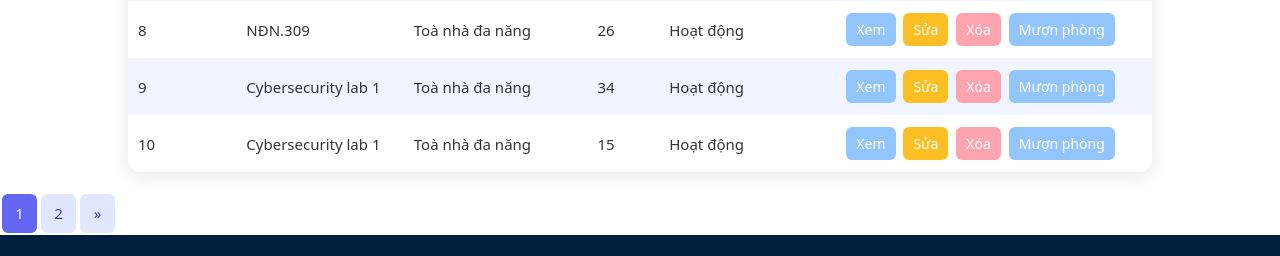
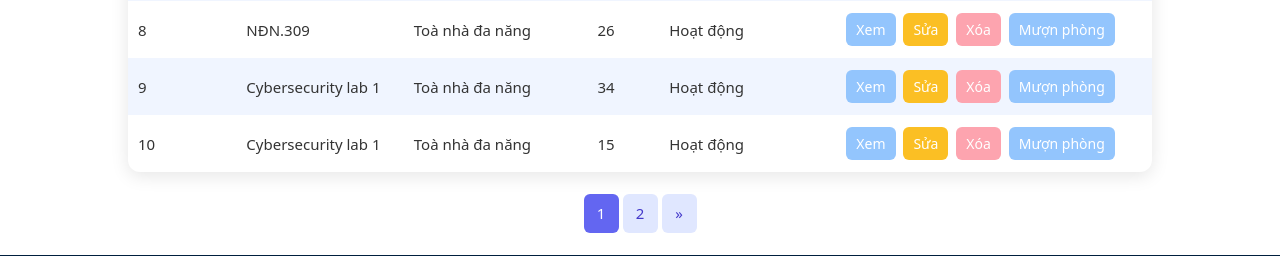
Before and after one commit to TuanKiet1774/LabManagementSystem, a PHP site: page /phongmay.php in a window 1280 px wide. Shown: the part 604-860 px from the top of the page. Run offline with PHP 8.4, Linux system fonts and the light colour scheme; data comes from the database, SQL or seed files in the repository.

Commit message:
phân trang ở giữa

```diff
--- a/Src/phongmay.php
+++ b/Src/phongmay.php
@@ -86,8 +86,11 @@
 
         /* page */
         .pagination {
-            margin-top: 20px;
+            margin: 20px 0;
             text-align: center;
+            display: flex;
+            justify-content: center;
+            align-items: center;
         }
 
         .pagination a, .pagination span {
```
